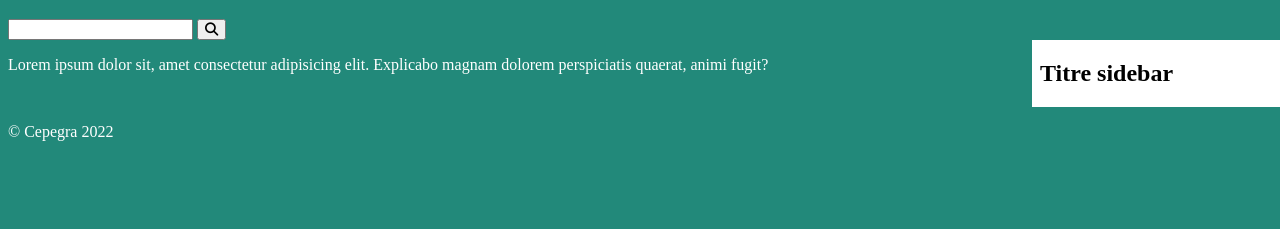
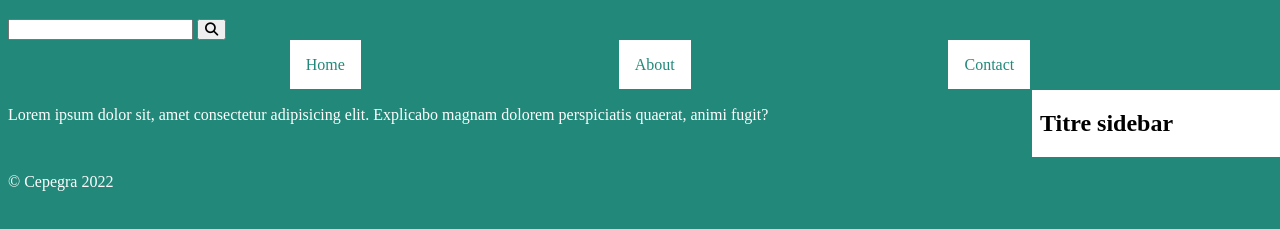
Before and after one commit to Othior/git-cour-test, a plain HTML site: page index.html in a window 1280 px wide. Shown: the part 61-290 px from the top of the page. Drawn offline with Linux system fonts and the light colour scheme.

Commit message:
add navigation + style

```diff
--- a/index.html
+++ b/index.html
@@ -15,6 +15,13 @@
         <input type="search" name="search" id="">
         <button class="search_btn" type="submit"><i class="fa-solid fa-magnifying-glass"></i></button>
       </form>
+      <nav class="navigation">
+        <ul>
+          <li><a href="#">Home</a></li>
+          <li><a href="#">About</a></li>
+          <li><a href="#">Contact</a></li>
+        </ul>
+      </nav>
     </header>
     <div class="content">
       <main>
--- a/style.css
+++ b/style.css
@@ -1,8 +1,23 @@
+*{
+  list-style: none;
+  text-decoration: none;
+}
 body {
   background: rgb(34, 137, 122);
   color: white;
   max-width: 100%;
   overflow-x: hidden;
+}
+.navigation ul {
+  display: flex;
+  justify-content: space-evenly;
+  gap: 1rem;
+}
+.navigation ul li a {
+  color: rgb(34, 137, 122);
+  background: white;
+  padding: 1rem;
+  width: 100%;
 }
 .content{
   display: grid;
```
